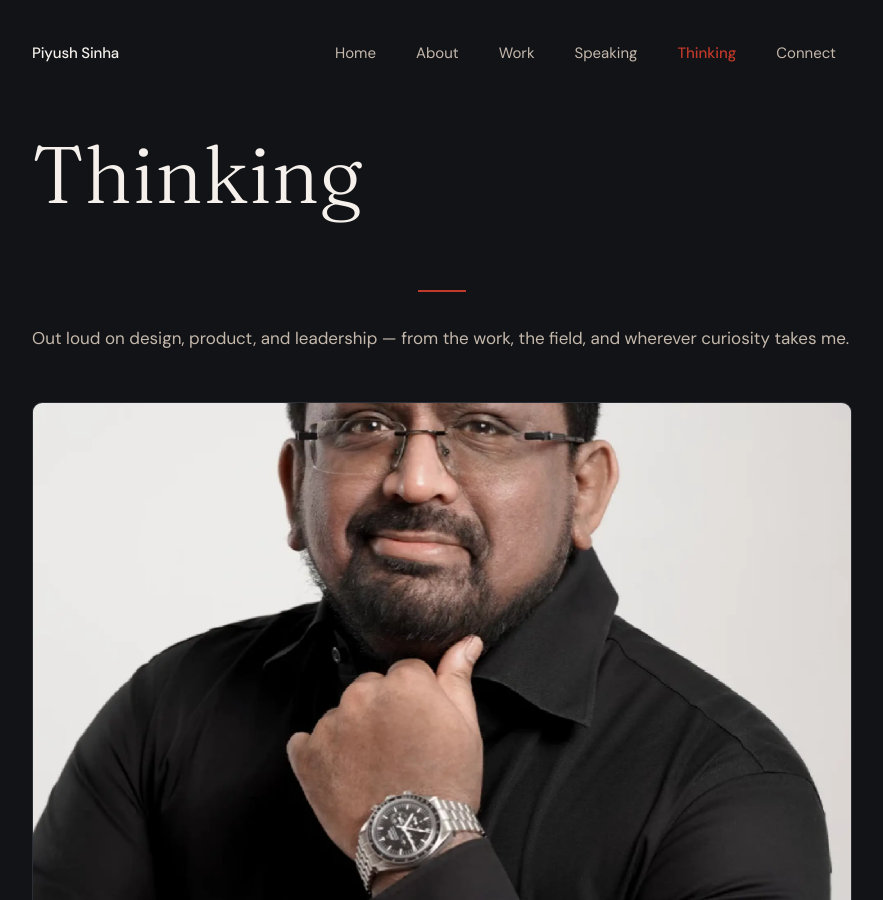
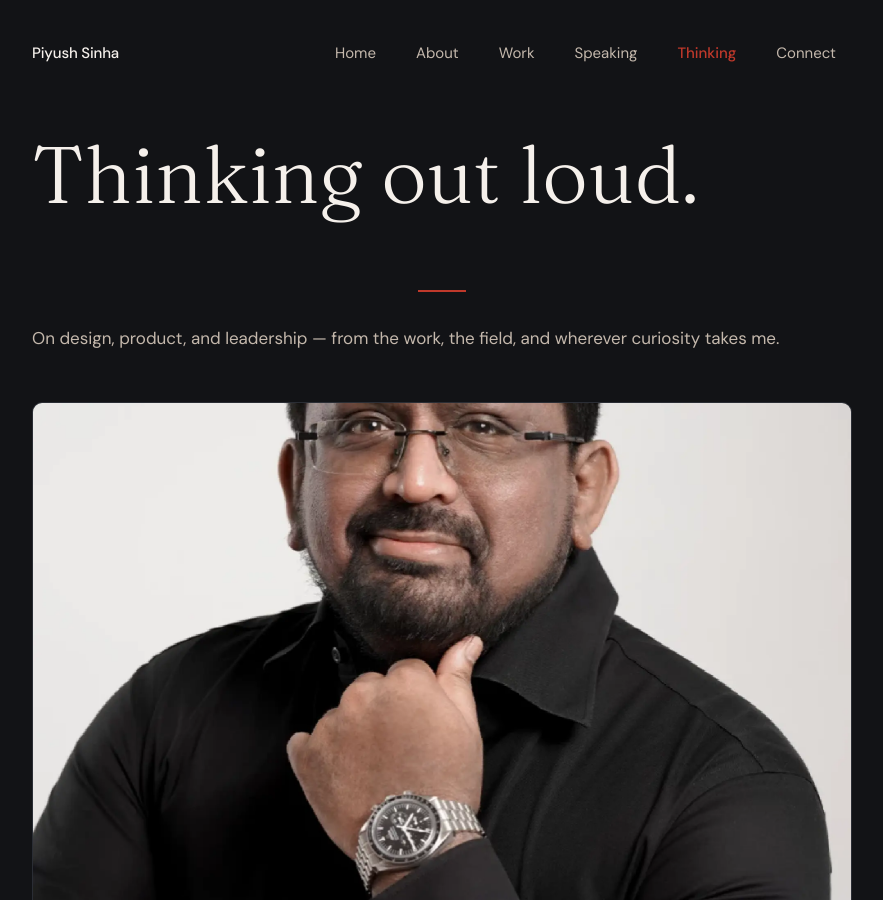
Before and after one commit to piyushsinha/piyushsinha.github.io, a Jekyll site: the page built from thinking/index.html, in a window 1280 px wide and 900 px high. Shown: the whole window, without its empty margins (198-1081 px from the left). Built offline with Jekyll 4.4.1, drawn with Linux system fonts in a browser that asks for light colours.

Commit message:
Add files via upload

```diff
--- a/thinking/index.html
+++ b/thinking/index.html
@@ -8,9 +8,9 @@ description: "Thinking out loud on design, product, and leadership — from the
 <section class="section">
   <div class="container">
     <!-- Page Header -->
-    <h1>Thinking</h1>
+    <h1>Thinking out loud.</h1>
     <hr class="separator separator--accent">
-    <p>Out loud on design, product, and leadership — from the work, the field, and wherever curiosity takes me.</p>
+    <p>On design, product, and leadership — from the work, the field, and wherever curiosity takes me.</p>
 
     <!-- Posts List — Stacked (Shanti-style) -->
     <div class="post-card-list" style="margin-top: var(--space-5);">
```
